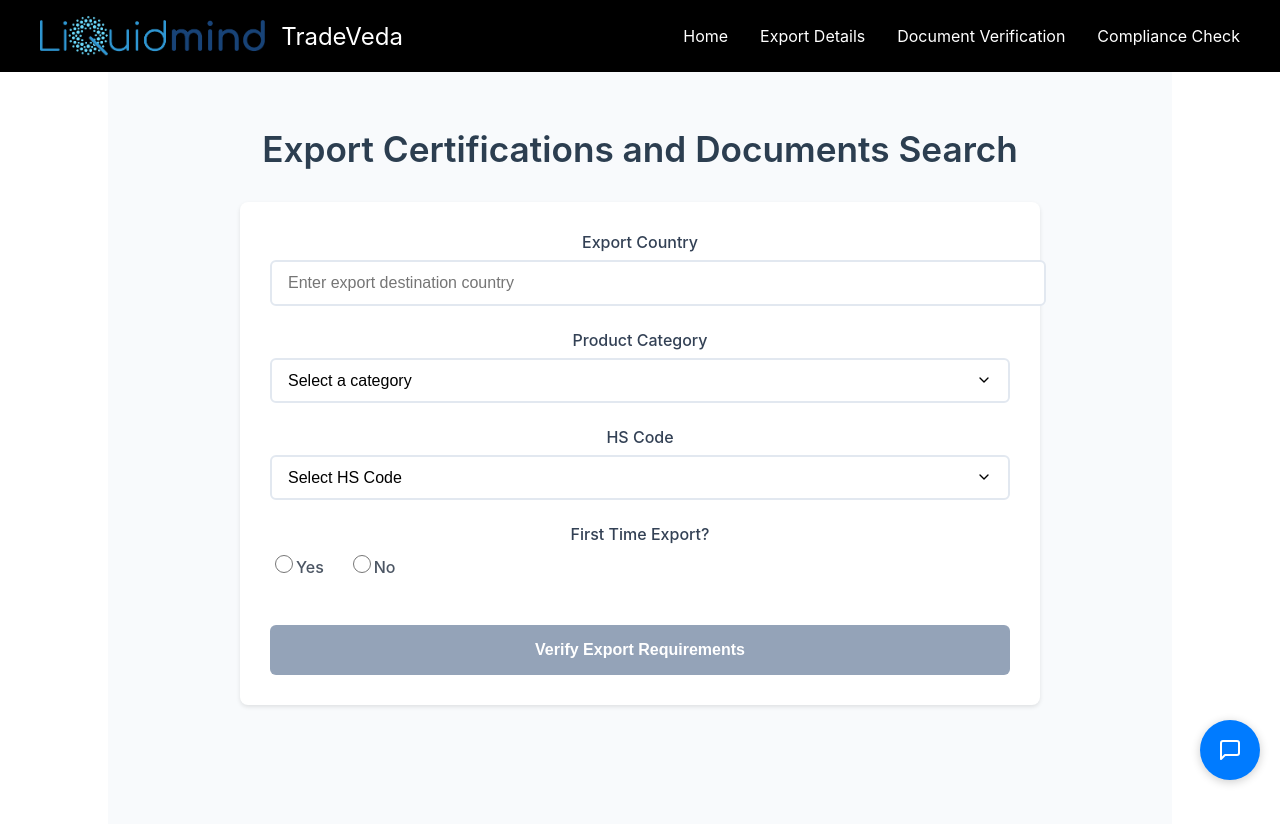
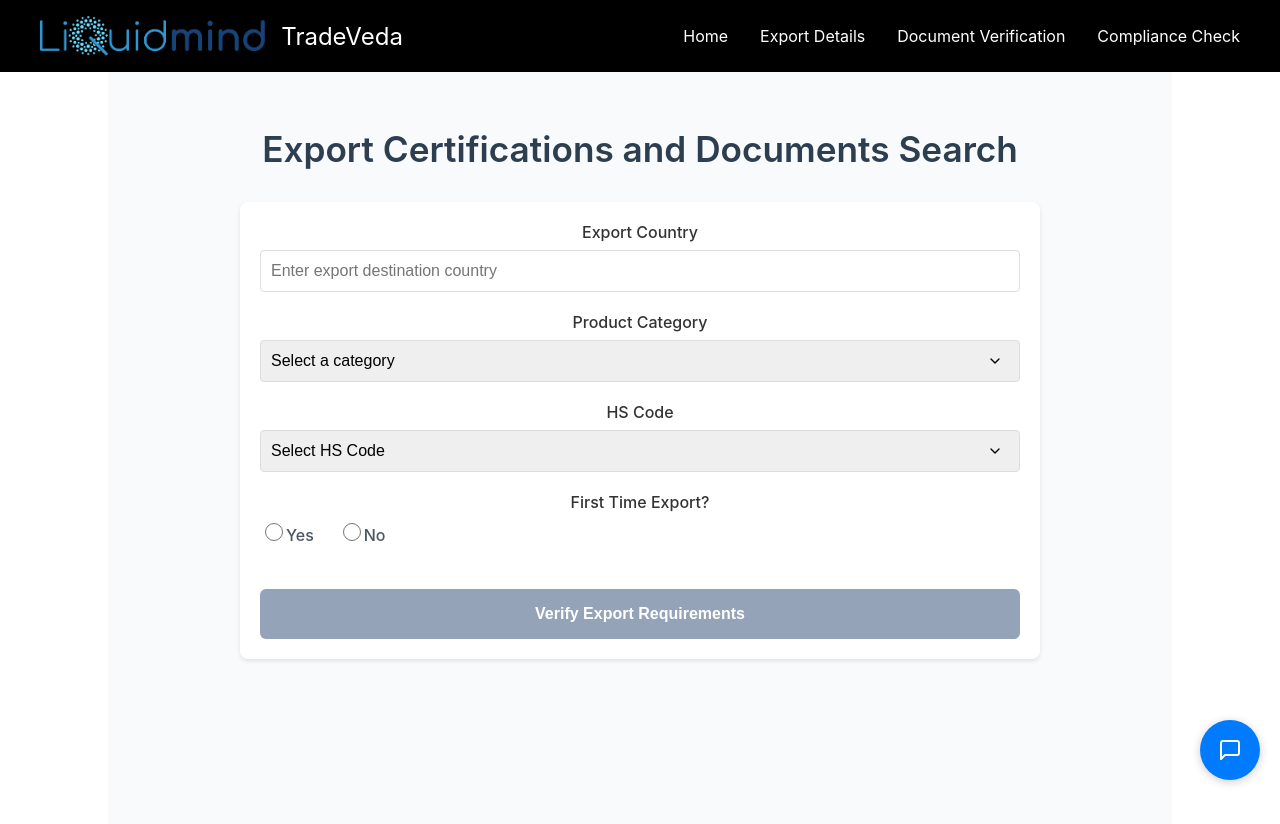
Before and after one commit to thecolossalsparkle/tradeveda, a React (Create React App) app: page /export-verification in a window 1280 px wide. Shown: the top 824 px of the page. Built offline with nearby package versions, Linux system fonts and the light colour scheme.

Commit message:
uniform textbox

```diff
--- a/src/pages/ExportDetails.css
+++ b/src/pages/ExportDetails.css
@@ -14,6 +14,8 @@
 .main-content {
   flex: 1;
   max-width: 800px;
+  margin: 0 auto;
+  padding: 0 20px;
 }
 
 .chatbot-wrapper {
@@ -155,10 +157,11 @@
 
 .export-form-container {
   background: white;
-  padding: 30px;
+  padding: 20px;
   border-radius: 8px;
   box-shadow: 0 2px 4px rgba(0, 0, 0, 0.1);
   margin: 0 auto;
+  max-width: 800px;
 }
 
 .page-container h1 {
@@ -170,30 +173,32 @@
 }
 
 .form-group {
-  margin-bottom: 1.5rem;
+  margin-bottom: 20px;
+  width: 100%;
 }
 
 .form-group label {
   display: block;
-  margin-bottom: 0.5rem;
-  color: #334155;
+  margin-bottom: 8px;
   font-weight: 500;
+  color: #333;
 }
 
 .form-control {
   width: 100%;
-  padding: 0.75rem 1rem;
-  border: 2px solid #e2e8f0;
-  border-radius: 6px;
-  font-size: 1rem;
-  transition: all 0.3s ease;
-  background: white;
+  padding: 10px;
+  border: 1px solid #ddd;
+  border-radius: 4px;
+  font-size: 16px;
+  box-sizing: border-box;
 }
 
-.form-control:focus {
-  outline: none;
-  border-color: #3b82f6;
-  box-shadow: 0 0 0 3px rgba(59, 130, 246, 0.1);
+/* Make all dropdowns and inputs consistent */
+.form-control,
+select.form-control,
+input[type="text"].form-control {
+  max-width: 100%;
+  height: 42px; /* Make height consistent */
 }
 
 select.form-control {
```
